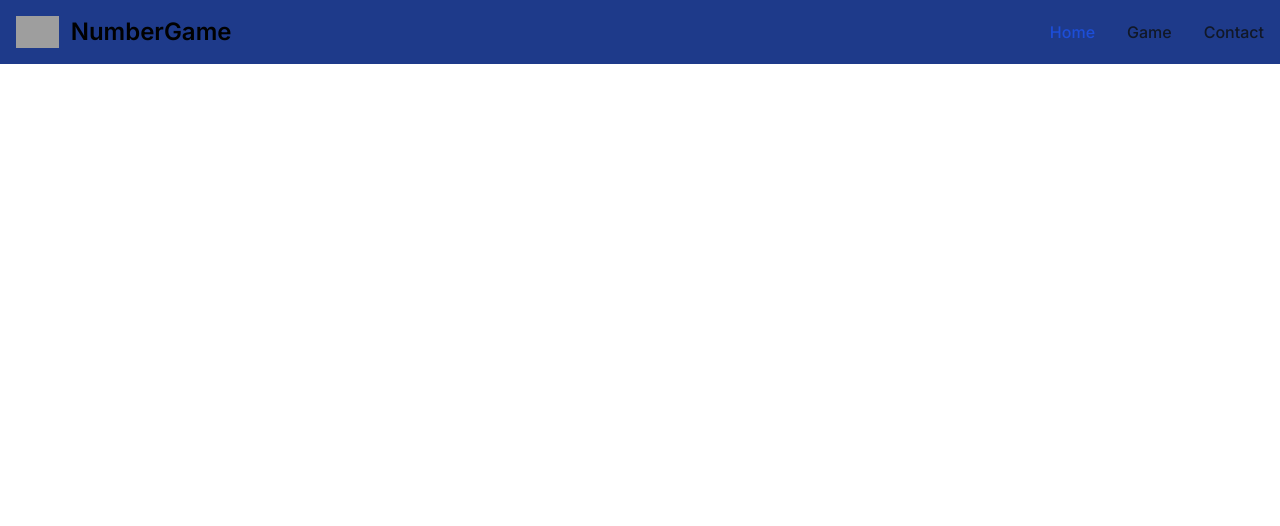
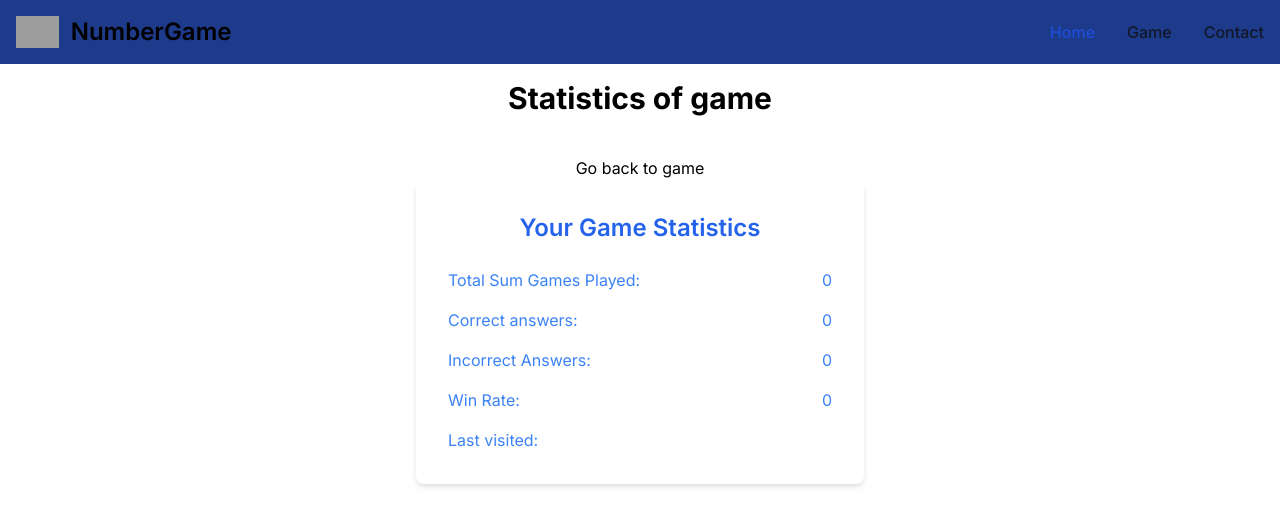
Before and after one commit to TBud15/Number-Game-Website, a Next.js app: page /game-below-one/statistics in a window 1280 px wide. Shown: the top 526 px of the page. Built offline with nearby package versions, Linux system fonts and the light colour scheme; grey boxes are pictures that could not be loaded.

Commit message:
some additional modifications

```diff
--- a/src/app/components/GameBelowOne/StartButton.tsx
+++ b/src/app/components/GameBelowOne/StartButton.tsx
@@ -31,7 +31,7 @@ const StartButton: React.FC = () => {
           Reset Game
         </button>
       )}
-      <Link href="game-over-one/statistics" className="mt-6">
+      <Link href="game-below-one/statistics" className="mt-6">
         <p>Go to your statistics</p>
       </Link>
     </div>
--- a/src/app/game-below-one/statistics/page.tsx
+++ b/src/app/game-below-one/statistics/page.tsx
@@ -1,5 +1,18 @@
+import Statistics from "@/app/components/GameBelowOne/Statistics";
+import Link from "next/link";
+
 const Page: React.FC = () => {
-  return <></>;
+  return (
+    <div className="container mx-auto p-4 text-center">
+      <h1 className="text-3xl font-bold text-center mb-10">
+        Statistics of game
+      </h1>
+      <Link href="/game-over-one">
+        <p>Go back to game</p>
+      </Link>
+      <Statistics />
+    </div>
+  );
 };
 
 export default Page;
--- a/src/app/game-over-one/statistics/page.tsx
+++ b/src/app/game-over-one/statistics/page.tsx
@@ -5,7 +5,7 @@ const Page: React.FC = () => {
   return (
     <div className="container mx-auto p-4 text-center">
       <h1 className="text-3xl font-bold text-center mb-10">
-        Statistics of game over one
+        Statistics of game
       </h1>
       <Link href="/game-over-one">
         <p>Go back to game</p>
```
